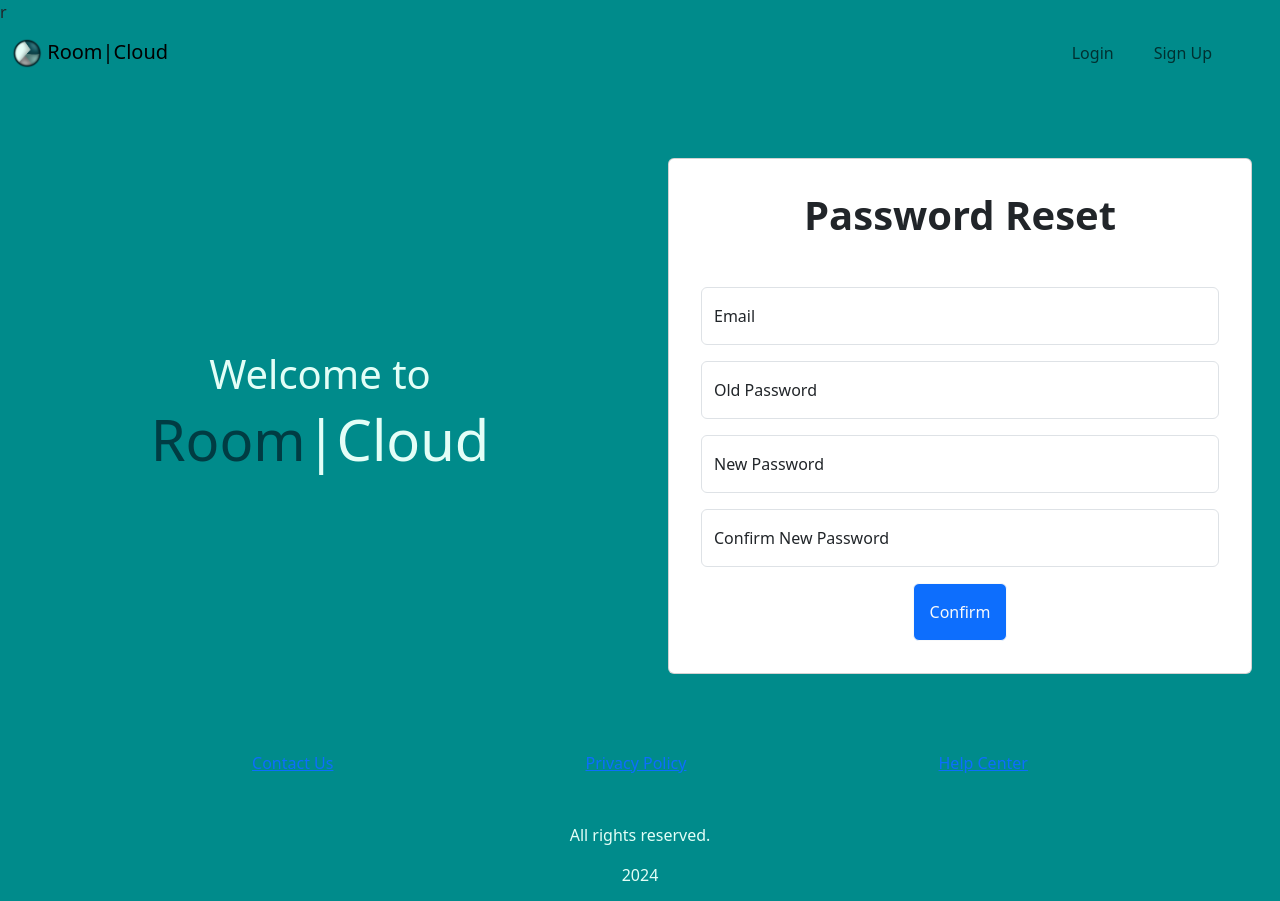
After one commit to BorgorNinja/Roomcloud-Application, a PHP site: page /resetpass.html in a window 1280 px wide. The commit adds this page. Run offline with PHP 8.4, Linux system fonts and the light colour scheme.

Commit message:
Add files via upload

```diff
--- a/login.php
+++ b/login.php
@@ -83,7 +83,7 @@ $conn->close();
 
                     <button type="submit">Login</button>
                 </form>
-                <a href="#" class="forgot-password">Forgot Password?</a>
+                <a href="resetpass.html" class="forgot-password">Forgot Password?</a>
             </div>
         </main>
         <footer>
--- /dev/null
+++ b/resetpass.html
@@ -0,0 +1,95 @@
+<!DOCTYPE html>
+<style>
+    body {
+        background-color: darkcyan; /* Replace with your dashboard background color */
+    }
+</style>
+<html lang="en">r
+<head>
+    <meta charset="UTF-8">
+    <meta name="viewport" content="width=device-width, initial-scale=1.0">
+    <title>Room|Cloud - Password Reset</title>
+    <link rel="icon" type="image/x-icon" href="images/Untitled136_20240527141040.ico">
+    <link href="https://cdn.jsdelivr.net/npm/bootstrap@5.3.3/dist/css/bootstrap.min.css" rel="stylesheet"
+    integrity="sha384-QWTKZyjpPEjISv5WaRU9OFeRpok6YctnYmDr5pNlyT2bRjXh0JMhjY6hW+ALEwIH" crossorigin="anonymous">
+    <link rel="stylesheet" href="login.css">
+    <style>
+        body {
+            background-color: darkcyan; /* Replace with your dashboard background color */
+        }
+    </style>
+</head>
+<body>
+    <nav class="navbar navbar-fixed-top navbar-expand-md">
+        <div class="container-fluid">
+            <a class="navbar-brand" href="login.php">
+                <img src="Roomcloud.png" alt="Room|Cloud" style="height: 30px; width: 30px;"
+                    class="d-inline-block align-text-top">
+                Room|Cloud
+            </a>
+            <button class="navbar-toggler btn-outline-light" type="button" data-bs-toggle="collapse"
+                data-bs-target="#navbarNavAltMarkup" aria-controls="navbarNavAltMarkup" aria-expanded="false"
+                aria-label="Toggle navigation">
+                <span class="navbar-toggler-icon"></span>
+            </button>
+            <div class="collapse navbar-collapse flex-row-reverse" id="navbarNavAltMarkup">
+                <div class="navbar-nav me-md-4 align-items-center">
+                    <a class="nav-link me-md-4" aria-current="page" href="login.php">Login</a>
+                    <a class="nav-link me-md-4 sign-up" href="register.html">Sign Up</a>
+                </div>
+            </div>
+        </div>
+    </nav>
+    <div class="container-fluid">
+        <div class="row row-cols-2" style="height: 670px;">
+            <div class="col-6 d-none d-md-flex justify-content-center align-items-center text-center welcome">
+                <div>
+                    <h1 class="display-6" style="color: #E3FEF7;">Welcome to</h1>
+                    <h1 class="display-4 fw-medium" style="color: #E3FEF7;"><span
+                            style="color: #003C43">Room</span>|Cloud</h1>
+                </div>
+            </div>
+            <div class="col-12 col-md-6 align-content-center text-center">
+                <div class="card p-3 loginform m-3">
+                    <div class="card-body">
+                        <h1 class="fw-bold mb-5">Password Reset</h1>
+                        <form action="resetpass.php" method="POST">
+                            <div class="form-floating mb-3">
+                                <input type="email" class="form-control" id="email" name="email" placeholder="Email" required>
+                                <label for="email">Email</label>
+                            </div>
+                            <div class="form-floating mb-3">
+                                <input type="password" class="form-control" id="old_password" name="old_password" placeholder="Old Password" required>
+                                <label for="old_password">Old Password</label>
+                            </div>
+                            <div class="form-floating mb-3">
+                                <input type="password" class="form-control" id="new_password" name="new_password" placeholder="New Password" required>
+                                <label for="new_password">New Password</label>
+                            </div>
+                            <div class="form-floating mb-3">
+                                <input type="password" class="form-control" id="confirm_password" name="confirm_password" placeholder="Confirm New Password" required>
+                                <label for="confirm_password">Confirm New Password</label>
+                            </div>
+                            <button type="submit" class="p-3 bg-primary btn btn-outline-light border-light">Confirm</button>
+                        </form>
+                    </div>
+                </div>
+            </div>
+        </div>
+    </div>
+    <footer class="footer footer-sticky-bottom justify-content-center text-center" style="height: 150px;">
+        <div class="col-sm-12">
+            <ul class="list-unstyled d-flex justify-content-evenly mb-5" style="color: #E3FEF7; ">
+                <li><a href="#">Contact Us</a></li>
+                <li><a href="#">Privacy Policy</a></li>
+                <li><a href="#">Help Center</a></li>
+            </ul>
+        </div>
+        <p class="fw-lighter" style="color: #E3FEF7;">All rights reserved.</p>
+        <p class="fw-lighter" style="color: #E3FEF7;">2024</p>
+    </footer>
+    <script src="https://cdn.jsdelivr.net/npm/bootstrap@5.3.3/dist/js/bootstrap.bundle.min.js"
+    integrity="sha384-YvpcrYf0tY3lHB60NNkmXc5s9fDVZLESaAA55NDzOxhy9GkcIdslK1eN7N6jIeHz"
+    crossorigin="anonymous"></script>
+</body>
+</html>
```
Also changed, not shown: resetpass.php (added, +51 -0 lines).
